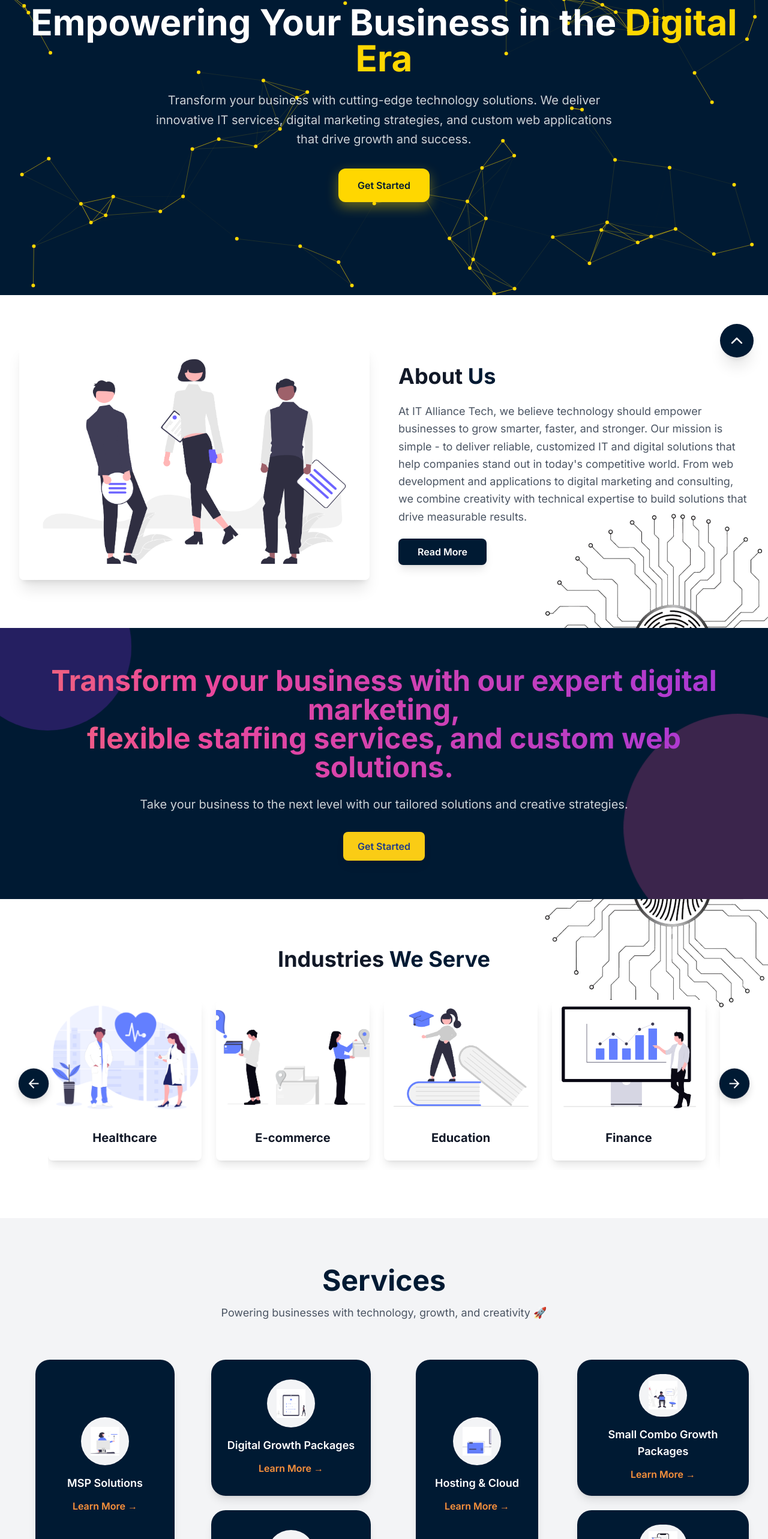
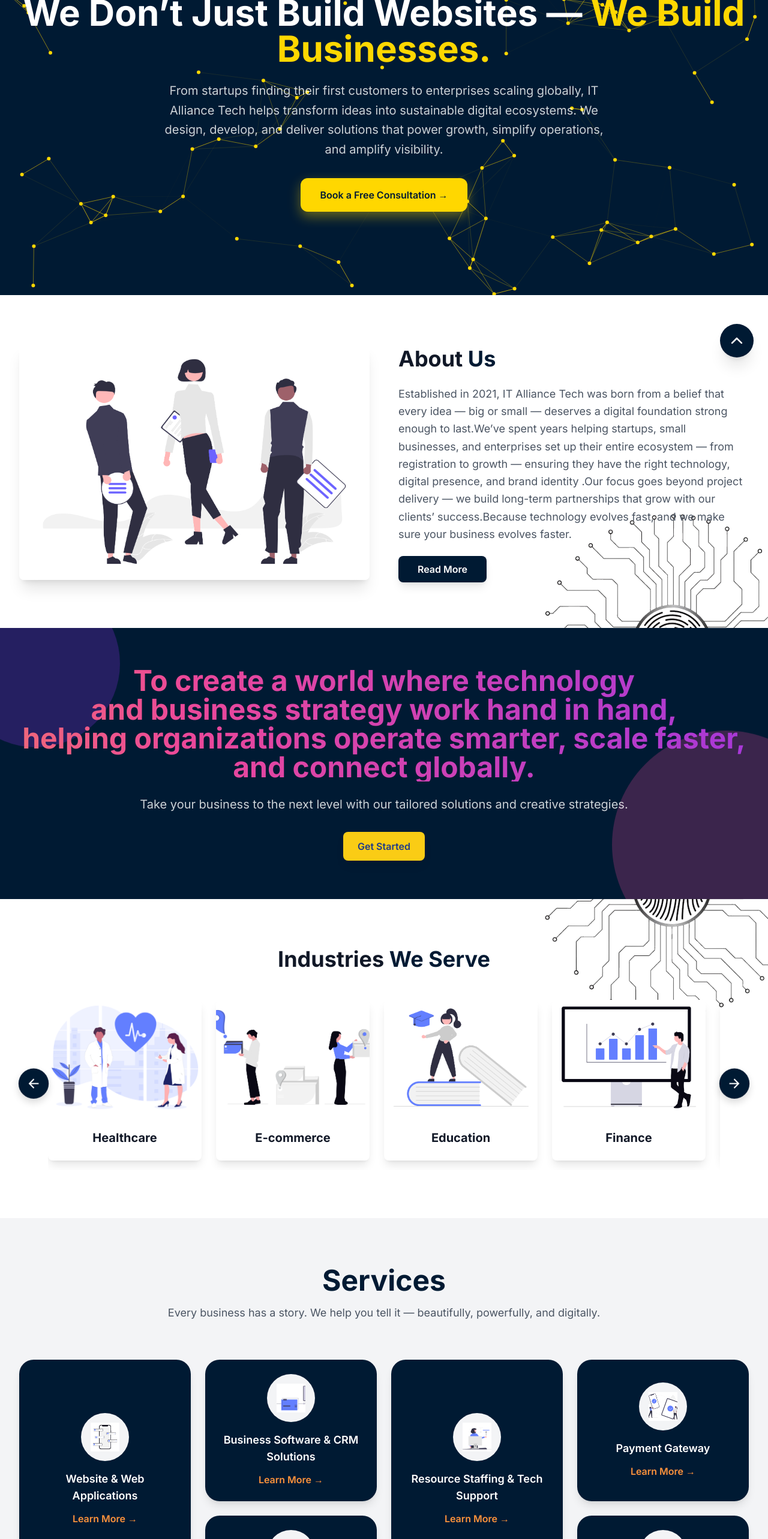
Before and after one commit to IT-Alliance-Tech/IT-Alliance-Tech, a Next.js app: page / in a window 1280 px wide. Shown: the part 180-2746 px from the top of the page at 60% size. Built offline with nearby package versions, Linux system fonts and the light colour scheme.

Commit message:
updates on content change on homepage

```diff
--- a/components/AboutSection.js
+++ b/components/AboutSection.js
@@ -9,6 +9,7 @@
 
 const AboutSection = () => {
   useScrollAnimation(".about-animate", "animate");
+
   useEffect(() => {
     const elements = document.querySelectorAll(".reveal");
 
@@ -34,8 +35,8 @@
     <section id="about" className="py-20 aboutSection">
       <div className="max-w-7xl mx-auto px-4 sm:px-6 lg:px-8">
         <div className="grid grid-cols-1 lg:grid-cols-2 gap-12 items-center">
-          {/* Left - Image */}
-          <div className="order-2 lg:order-1 reveal slide-right">
+          {/* Left - Image (slide in from right) */}
+          <div className="order-2 lg:order-1 reveal slide-right about-image">
             <Image
               src={aboutImg}
               alt="IT Alliance Team"
@@ -43,19 +44,19 @@
             />
           </div>
 
-          {/* Right - Text */}
-          <div className="order-1 lg:order-2 reveal slide-left">
+          {/* Right - Text (flip animation) */}
+          <div className="order-1 lg:order-2 reveal flip about-text">
             <h2 className="text-4xl font-bold text-gray-900 mb-6">
               About <span style={{ color: "#001a33" }}>Us</span>
             </h2>
             <p className="text-lg text-gray-600 mb-8 leading-relaxed">
-              At IT Alliance Tech, we believe technology should empower
-              businesses to grow smarter, faster, and stronger. Our mission is
-              simple - to deliver reliable, customized IT and digital solutions
-              that help companies stand out in today's competitive world. From
-              web development and applications to digital marketing and
-              consulting, we combine creativity with technical expertise to
-              build solutions that drive measurable results.
+              Established in 2021, IT Alliance Tech was born from a belief that
+              every idea — big or small — deserves a digital foundation strong
+              enough to last.We’ve spent years helping startups, small businesses, and
+              enterprises set up their entire ecosystem — from registration to growth — ensuring they have the right technology, digital
+              presence, and brand identity .Our focus goes beyond project delivery — we build long-term
+              partnerships that grow with our clients’ success.Because technology evolves fast, and we make sure your business
+              evolves faster.
             </p>
             <Link
               href="/aboutUs"
--- a/components/BannerSection.js
+++ b/components/BannerSection.js
@@ -1,7 +1,7 @@
 "use client";
 
 import React, { useEffect } from "react";
-import "../styles/bannerSection.css"; // ✅ new CSS file
+import "../styles/bannerSection.css";
 
 const BannerSection = () => {
   useEffect(() => {
@@ -32,19 +32,19 @@
       <div className="shape shape2"></div>
 
       <div className="max-w-7xl mx-auto px-4 sm:px-6 lg:px-8 text-center">
-        {/* Headline */}
+        {/* ✅ Headline adjusted into three lines */}
         <h2 className="reveal fade-shimmer text-3xl md:text-4xl lg:text-5xl font-bold leading-tight bg-clip-text text-transparent bg-gradient-to-r from-yellow-400 via-pink-500 to-purple-600">
-          Transform your business with our expert digital marketing, <br />
-          flexible staffing services, and custom web solutions.
+          To create a world where technology <br />
+          and business strategy work hand in hand, <br />
+          helping organizations operate smarter, scale faster, and connect globally.
         </h2>
 
-        {/* Description */}
+        {/* ✅ Description remains unchanged */}
         <p className="reveal fade-up mt-6 text-lg md:text-xl text-white/80">
-          Take your business to the next level with our tailored solutions and
-          creative strategies.
+          Take your business to the next level with our tailored solutions and creative strategies.
         </p>
 
-        {/* Button */}
+        {/* ✅ Button remains unchanged */}
         <div className="reveal bounce-in mt-8 flex justify-center">
           <button className="px-6 py-3 bg-yellow-400 hover:bg-yellow-500 text-blue-900 font-semibold rounded-lg shadow-lg transform transition-transform hover:scale-105">
             Get Started
--- a/components/HeroSection.js
+++ b/components/HeroSection.js
@@ -82,17 +82,23 @@
     <section className="hero-section">
       <canvas ref={canvasRef} className="hero-canvas" />
       <div className="hero-content">
+        {/* ✅ Updated Headline */}
         <h1 className="text-4xl md:text-6xl font-bold text-white mb-6">
-          Empowering Your Business in the{" "}
-          <span style={{ color: "#ffd700" }}>Digital Era</span>
+          We Don’t Just Build Websites —{" "}
+          <span style={{ color: "#ffd700" }}>We Build Businesses.</span>
         </h1>
+
+        {/* ✅ Updated Subheadline */}
         <p className="text-xl text-white/80 mb-8 max-w-3xl mx-auto leading-relaxed">
-          Transform your business with cutting-edge technology solutions. We
-          deliver innovative IT services, digital marketing strategies, and
-          custom web applications that drive growth and success.
+          From startups finding their first customers to enterprises scaling
+          globally, IT Alliance Tech helps transform ideas into sustainable
+          digital ecosystems. We design, develop, and deliver solutions that
+          power growth, simplify operations, and amplify visibility.
         </p>
+
+        {/* ✅ Updated CTA */}
         <button className="hero-btn-primary" onClick={handleGetStarted}>
-          Get Started
+          Book a Free Consultation →
         </button>
       </div>
     </section>
--- a/components/ServicesSection.js
+++ b/components/ServicesSection.js
@@ -19,40 +19,47 @@
 
   const services = [
     {
-      title: "MSP Solutions",
+      title: "Website & Web Applications",
       description:
-        "Comprehensive Managed Service Provider solutions that streamline your IT operations. We provide 24/7 monitoring, maintenance, and support for your entire IT infrastructure, ensuring maximum uptime and optimal performance. Our proactive approach prevents issues before they impact your business, allowing you to focus on growth while we handle the technology.",
-      image: mspImg,
+        "Modern, secure, and conversion-driven websites that define your digital presence. Custom web apps built to automate, simplify, and accelerate your business operations.",
+      image: websiteWebAppImg,
     },
     {
-      title: "AI Chatbot Marketing",
+      title: "E-commerce Solutions",
       description:
-        "Revolutionary AI-powered chatbot solutions that transform customer engagement and drive sales. Our intelligent chatbots provide instant customer support, qualify leads, and guide prospects through your sales funnel 24/7. Increase conversion rates, reduce response times, and deliver personalized experiences that keep customers coming back.",
+        "End-to-end e-commerce platforms designed to convert visitors into loyal buyers. Seamless checkout, smart product displays, and intuitive management dashboards.",
+      image: digitalGrowthImg,
+    },
+    {
+      title: "Business Software & CRM Solutions",
+      description:
+        "We build custom CRM, ERP, and workflow automation tools to streamline your internal operations and improve decision-making.",
+      image: hostingImg,
+    },
+    {
+      title: "Digital Marketing & Branding",
+      description:
+        "Performance-focused strategies — from social media and SEO to paid campaigns — to turn attention into action.",
+      image: digitalMarketingImg,
+    },
+    {
+      title: "WhatsApp CRM & Business Automation",
+      description:
+        "Build instant engagement with customers through automated responses, follow-ups, and lead tracking. Your complete sales process simplified — from inquiry to closure.",
       image: aiChatbotImg,
     },
     {
-      title: "Digital Growth Packages",
+      title: "Resource Staffing & Tech Support",
       description:
-        "Complete digital transformation packages designed to accelerate your business growth. Our comprehensive approach includes website optimization, social media management, content marketing, and performance analytics. We create integrated strategies that build brand awareness, generate quality leads, and maximize your return on investment.",
-      image: digitalGrowthImg,
+        "Skilled professionals who integrate seamlessly into your workflow — on-demand, full-time, or project-based.",
+      image: mspImg,
     },
-    {
-      title: "Digital Marketing",
-      description:
-        "Strategic digital marketing campaigns that amplify your brand presence and drive measurable results. From SEO and PPC advertising to social media marketing and email campaigns, we create data-driven strategies that reach your target audience at the right time with the right message, maximizing engagement and conversions.",
-      image: digitalMarketingImg,
-    },
+    // Keep the remaining services unchanged
     {
       title: "Graphics & Media Pricing",
       description:
         "Professional graphic design and multimedia services that bring your brand vision to life. Our creative team delivers stunning visuals, engaging videos, and compelling content that captures attention and communicates your message effectively. From logos and branding to marketing materials and digital assets, we create designs that make an impact.",
       image: graphicsImg,
-    },
-    {
-      title: "Hosting & Cloud",
-      description:
-        "Reliable, secure, and scalable hosting and cloud solutions that keep your business running smoothly. Our infrastructure services include web hosting, cloud migration, data backup, and disaster recovery. We ensure your applications and data are always accessible, protected, and performing at peak efficiency with 99.9% uptime guarantee.",
-      image: hostingImg,
     },
     {
       title: "Payment Gateway",
@@ -67,19 +74,12 @@
       image: smallComboImg,
     },
     {
-      title: "Website and Web App Pricing",
-      description:
-        "Custom website and web application development services that deliver exceptional user experiences. From responsive websites to complex web applications, we build scalable, secure, and user-friendly solutions. Our development process includes modern frameworks, mobile optimization, and ongoing maintenance to ensure your digital platform evolves with your business.",
-      image: websiteWebAppImg,
-    },
-    {
       title: "YouTube Marketing",
       description:
         "Comprehensive YouTube marketing strategies that grow your channel and engage your audience. We handle everything from content creation and optimization to audience analysis and monetization strategies. Build a strong video presence, increase subscribers, and turn viewers into customers with our proven YouTube marketing techniques.",
       image: youtubeMarketingImg,
     },
   ];
-
 
   // Split cards into 4 uneven columns
   const columns = [
@@ -98,7 +98,7 @@
             Services
           </h2>
           <p className="text-gray-600 mt-4 text-lg">
-            Powering businesses with technology, growth, and creativity 🚀
+            Every business has a story. We help you tell it — beautifully, powerfully, and digitally.
           </p>
         </div>
 
--- a/styles/industriesSection.css
+++ b/styles/industriesSection.css
@@ -1,19 +1,21 @@
 /* Base hidden state */
 .industry-card {
   opacity: 0;
-  transform: translateY(40px) scale(0.95);
+  transform: translateY(40px) scale(0.9); /* start slightly smaller */
   transition: all 0.8s ease;
+  will-change: transform, opacity;
 }
 
-/* Active reveal */
+/* Active reveal (zoom/fade-in) */
 .industry-card.active {
   opacity: 1;
   transform: translateY(0) scale(1);
+  animation: zoomIn 0.7s ease forwards;
 }
 
-/* Hover effect */
+/* Hover effect (subtle zoom & tilt) */
 .industry-card:hover {
-  transform: scale(1.05) rotate3d(1, 1, 0, 4deg);
+  transform: translateY(-5px) scale(1.05) rotate3d(0.1, 0.1, 0, 2deg);
   box-shadow: 0 12px 24px rgba(0, 74, 173, 0.2);
   transition: all 0.4s ease;
 }
@@ -27,7 +29,7 @@
   padding: 12px;
   border-radius: 50%;
   box-shadow: 0 6px 12px rgba(0, 0, 0, 0.15);
-  animation: bounce 2s infinite;
+  animation: bounce 2s infinite ease-in-out;
   transition: all 0.3s ease;
 }
 
@@ -35,19 +37,27 @@
   transform: translateY(-50%) scale(1.1);
 }
 
-.left-btn {
-  left: 0;
+.left-btn { left: 0; }
+.right-btn { right: 0; }
+
+/* Zoom-in entry animation */
+@keyframes zoomIn {
+  0% {
+    opacity: 0;
+    transform: translateY(40px) scale(0.9);
+  }
+  50% {
+    opacity: 1;
+    transform: translateY(-5px) scale(1.03);
+  }
+  100% {
+    opacity: 1;
+    transform: translateY(0) scale(1);
+  }
 }
 
-.right-btn {
-  right: 0;
+/* Bounce keyframes for scroll buttons */
+@keyframes bounce {
+  0%, 100% { transform: translateY(-50%) scale(1); }
+  50% { transform: translateY(-55%) scale(1.05); }
 }
-
-@keyframes bounce {
-  0%, 100% {
-    transform: translateY(-50%) scale(1);
-  }
-  50% {
-    transform: translateY(-55%) scale(1.05);
-  }
-}
--- a/styles/serviceSection.css
+++ b/styles/serviceSection.css
@@ -1,5 +1,4 @@
-/* Smooth fade + float for cards */
-/* Keep your existing .service-card base styles, but remove opacity/transform initially */
+/* Smooth fade + float for cards with extra animations */
 .service-card {
   background: white;
   border-radius: 16px;
@@ -11,63 +10,56 @@
   cursor: pointer;
   position: relative;
   overflow: hidden;
+  opacity: 0;
+  transform: translateY(40px) scale(0.98) rotateX(5deg);
 }
 
-/* Hover effect */
+/* Hover effect with sparkle and floating */
 .service-card:hover {
-  transform: translateY(-6px);
-  box-shadow: 0 12px 30px rgba(0, 74, 173, 0.15);
+  transform: translateY(-8px) scale(1.06) rotateX(0deg);
+  box-shadow: 0 16px 40px rgba(0, 74, 173, 0.25);
 }
 
-/* Grid spacing and visibility */
-.services-grid {
-  display: grid;
-  gap: 1.5rem;
+.service-card::before {
+  content: "";
+  position: absolute;
+  width: 120%;
+  height: 120%;
+  background: linear-gradient(135deg, rgba(0, 26, 51, 0.05), rgba(0, 74, 173, 0.05));
+  top: -10%;
+  left: -10%;
+  border-radius: 20px;
+  z-index: 0;
+  transition: transform 0.5s ease;
 }
 
-/* Animations */
-@keyframes fadeIn {
-  from {
-    opacity: 0;
-    transform: scale(0.98);
-  }
-  to {
-    opacity: 1;
-    transform: scale(1);
-  }
+.service-card:hover::before {
+  transform: rotate(10deg) scale(1.1);
 }
 
-@keyframes slideUp {
-  from {
-    opacity: 0;
-    transform: translateY(40px);
-  }
-  to {
-    opacity: 1;
-    transform: translateY(0);
-  }
+/* Shimmer effect on hover */
+.service-card::after {
+  content: "";
+  position: absolute;
+  width: 50%;
+  height: 100%;
+  top: 0;
+  left: -50%;
+  background: linear-gradient(
+    120deg,
+    rgba(255, 255, 255, 0) 0%,
+    rgba(255, 255, 255, 0.25) 50%,
+    rgba(255, 255, 255, 0) 100%
+  );
+  transform: skewX(-20deg);
+  transition: all 0.7s ease;
 }
 
-.animate-fadeIn {
-  animation: fadeIn 0.5s ease forwards;
+.service-card:hover::after {
+  left: 120%;
 }
 
-.animate-slideUp {
-  animation: slideUp 0.5s ease forwards;
-}
-
-
-/* Utility classes */
-.animate-fadeIn {
-  animation: fadeIn 0.5s ease forwards;
-}
-
-.animate-slideUp {
-  animation: slideUp 0.5s ease forwards;
-}
-
-
-/* Circle accent animation */
+/* Icon floating + pulse */
 .icon-circle {
   width: 30px;
   height: 30px;
@@ -75,6 +67,7 @@
   border-radius: 50%;
   margin: 0 auto 1rem;
   position: relative;
+  animation: float 3s ease-in-out infinite alternate;
 }
 
 .icon-circle::after {
@@ -100,14 +93,84 @@
   }
 }
 
-/* Title Styling */
+@keyframes float {
+  0% {
+    transform: translateY(0);
+  }
+  50% {
+    transform: translateY(-6px);
+  }
+  100% {
+    transform: translateY(0);
+  }
+}
+
+/* Grid spacing and layout */
+.services-grid {
+  display: grid;
+  grid-template-columns: repeat(auto-fit, minmax(220px, 1fr));
+  gap: 2rem;
+  text-align: center;
+}
+
+/* Entrance animations */
+@keyframes fadeUpBounce {
+  0% {
+    opacity: 0;
+    transform: translateY(50px) scale(0.95) rotateX(5deg);
+  }
+  60% {
+    opacity: 1;
+    transform: translateY(-10px) scale(1.03) rotateX(0deg);
+  }
+  100% {
+    transform: translateY(0) scale(1) rotateX(0deg);
+  }
+}
+
+.animate-on-scroll {
+  animation: fadeUpBounce 0.8s ease forwards;
+}
+
+/* Staggered animation delays */
+.service-card.animate-on-scroll:nth-child(1) {
+  animation-delay: 0.1s;
+}
+.service-card.animate-on-scroll:nth-child(2) {
+  animation-delay: 0.2s;
+}
+.service-card.animate-on-scroll:nth-child(3) {
+  animation-delay: 0.3s;
+}
+.service-card.animate-on-scroll:nth-child(4) {
+  animation-delay: 0.4s;
+}
+.service-card.animate-on-scroll:nth-child(5) {
+  animation-delay: 0.5s;
+}
+.service-card.animate-on-scroll:nth-child(6) {
+  animation-delay: 0.6s;
+}
+.service-card.animate-on-scroll:nth-child(7) {
+  animation-delay: 0.7s;
+}
+.service-card.animate-on-scroll:nth-child(8) {
+  animation-delay: 0.8s;
+}
+.service-card.animate-on-scroll:nth-child(9) {
+  animation-delay: 0.9s;
+}
+.service-card.animate-on-scroll:nth-child(10) {
+  animation-delay: 1s;
+}
+
+/* Titles and underline */
 .service-title {
   font-size: 1.1rem;
   font-weight: 600;
   color: #333;
 }
 
-/* Section title underline animation */
 .section-title::after {
   content: "";
   display: block;
@@ -127,23 +190,3 @@
     width: 120px;
   }
 }
-
-/* Grid Layout */
-.services-grid {
-  display: grid;
-  grid-template-columns: repeat(auto-fit, minmax(220px, 1fr));
-  gap: 2rem;
-  text-align: center;
-}
-
-/* Scroll Animation (fade-in when visible) */
-.animate-on-scroll {
-  animation: fadeUp 0.8s ease forwards;
-}
-
-@keyframes fadeUp {
-  to {
-    opacity: 1;
-    transform: translateY(0);
-  }
-}
```
Also changed, not shown: components/ProcessSection.js (+14 -44 lines).
